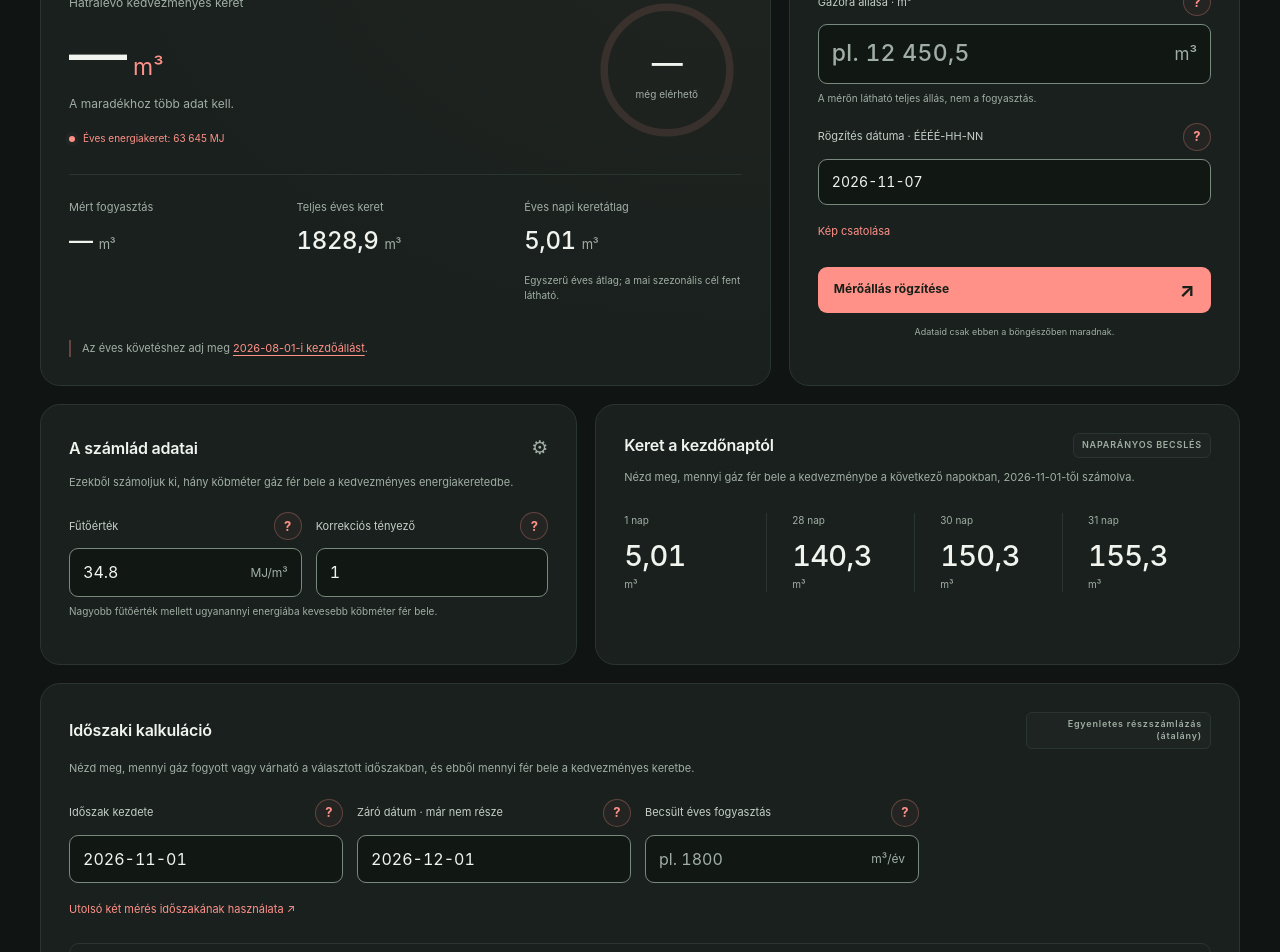
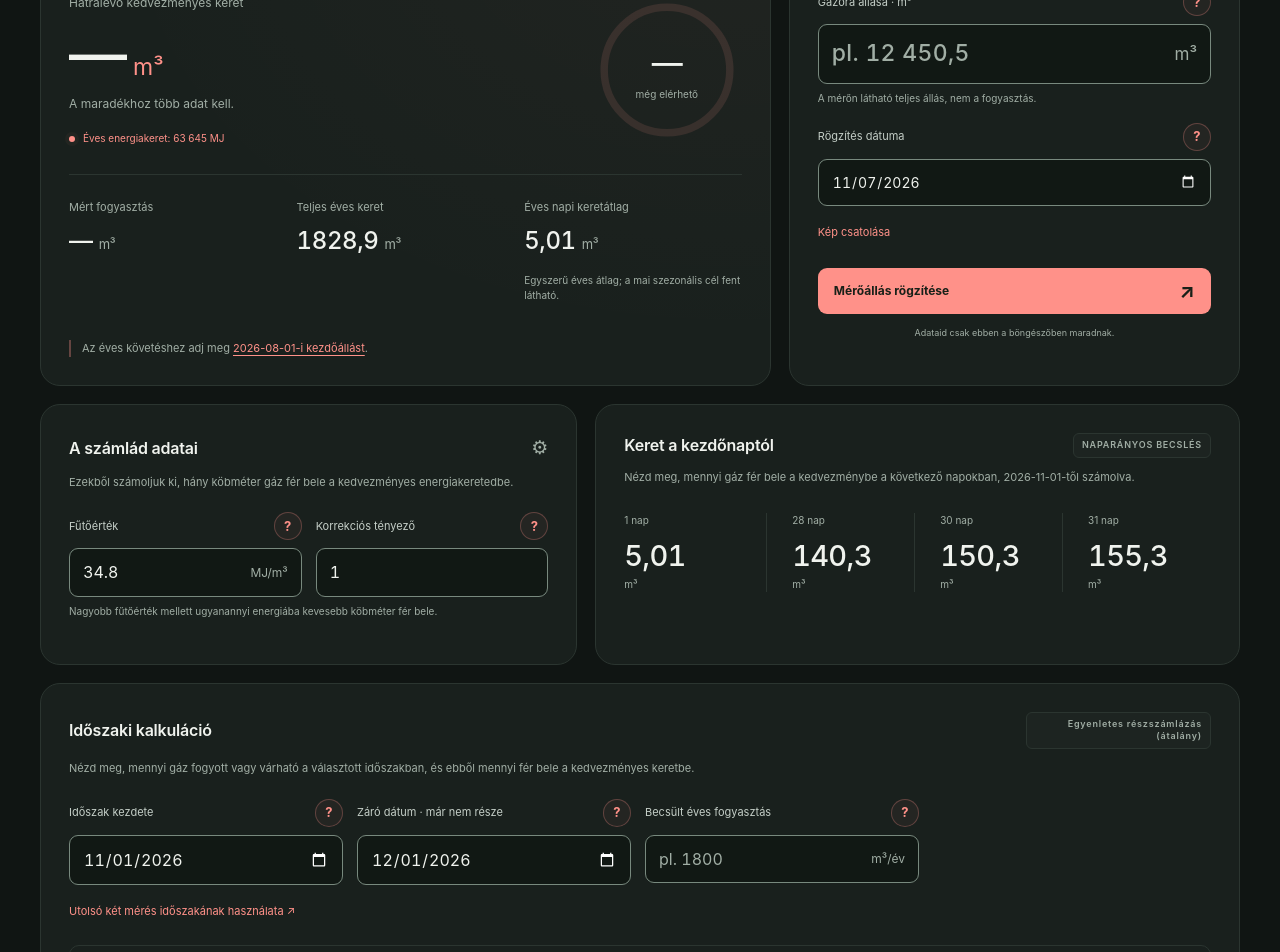
Before and after one commit to dombidav/cost-dash, a Svelte app: page / in a window 1280 px wide. Shown: the part 700-1652 px from the top of the page. Built offline with nearby package versions, Linux system fonts and the light colour scheme.

Commit message:
Use native date pickers for all date fields

```diff
--- a/src/components/Field.svelte
+++ b/src/components/Field.svelte
@@ -5,6 +5,9 @@
     id,
     label,
     value,
+    type = "text",
+    min,
+    max,
     unit = "",
     placeholder = "",
     decimal = false,
@@ -15,6 +18,9 @@
     id: string;
     label: string;
     value: string | number | null;
+    type?: "text" | "date";
+    min?: string;
+    max?: string;
     unit?: string;
     placeholder?: string;
     decimal?: boolean;
@@ -39,12 +45,15 @@
     <div class="field-input" class:input-unit={!!unit}>
       <input
         {id}
-        type="text"
-        inputmode={decimal ? "decimal" : "text"}
+        {type}
+        {min}
+        {max}
+        inputmode={type === "text" ? (decimal ? "decimal" : "text") : undefined}
         bind:value={draft}
         {placeholder}
         autocomplete="off"
-        onblur={commit}
+        onblur={type === "date" ? undefined : commit}
+        onchange={type === "date" ? commit : undefined}
         aria-invalid={!!error}
         aria-describedby={`${unit ? `${id}-unit ` : ""}${id}-help${error ? ` ${id}-error` : ""}`}
       />{#if unit}<span id={`${id}-unit`}>{unit}</span>{/if}
--- a/src/components/ReadingLog.svelte
+++ b/src/components/ReadingLog.svelte
@@ -6,7 +6,7 @@
   import type { Photo } from "../lib/photos";
   import { A2_PEAK_HELP } from "../lib/field-help";
   import { fmt } from "../lib/format";
-  import { days, sortByDate } from "../calendar";
+  import { days, sortByDate, today } from "../calendar";
   let {
     id,
     readingId,
@@ -151,10 +151,13 @@
             {@const previous = ordered[pageEnd - rowIndex - 2]}
             <!-- svelte-ignore a11y_no_redundant_roles (Rows are grids on mobile.) -->
             <tr role="row">
-              <td role="cell">
+              <td role="cell" class="history-date">
                 <span class="history-cell-label" aria-hidden="true">Dátum</span>
                 <Field
                   id={`${id}-${row.id}-date`}
+                  type="date"
+                  min="1900-01-01"
+                  max={today()}
                   label={`${row.date} mérés dátuma`}
                   value={row.date}
                   hiddenLabel
@@ -266,6 +269,11 @@
 </section>
 
 <style>
+  @media (max-width: 599px) {
+    .history-date {
+      grid-column: 1 / -1;
+    }
+  }
   .history-pagination {
     display: flex;
     flex-wrap: wrap;
--- a/src/electricity/ElectricityPage.svelte
+++ b/src/electricity/ElectricityPage.svelte
@@ -743,11 +743,9 @@
           {#if point.tariff === "A2"}A csúcs- és a völgyidős állás is szükséges.{/if}
         </p>
         <div class="field-label">
-          <label for="electricity-reading-date"
-            >Rögzítés dátuma · ÉÉÉÉ-HH-NN</label
-          ><Help
+          <label for="electricity-reading-date">Rögzítés dátuma</label><Help
             forId="electricity-reading-date"
-            label="Rögzítés dátuma · ÉÉÉÉ-HH-NN"
+            label="Rögzítés dátuma"
           />
         </div>
         <input
@@ -755,10 +753,12 @@
           aria-required="true"
           aria-invalid={formError?.field === "date"}
           aria-describedby={`electricity-reading-date-help${formError?.field === "date" ? " electricity-reading-error" : ""}`}
-          type="text"
-          maxlength="10"
+          type="date"
+          min="1900-01-01"
+          max={today()}
           bind:value={draft.date}
           onblur={saveDraft}
+          onchange={saveDraft}
           oninput={() => (formError = undefined)}
         />
         <p class="field-error" id="electricity-reading-error" role="alert">
@@ -822,11 +822,13 @@
         }}
       /><Field
         id="electricity-start"
+        type="date"
         label="Időszak kezdete"
         value={point.billing.start}
         oncommit={(v) => commit("start", v)}
       /><Field
         id="electricity-end"
+        type="date"
         label="Záró dátum · már nem része"
         value={point.billing.end}
         oncommit={(v) => commit("end", v)}
@@ -991,11 +993,13 @@
     <div class="e-aggregate-dates">
       <Field
         id="electricity-all-start"
+        type="date"
         label="Közös időszak kezdete"
         value={model.aggregate.start}
         oncommit={(v) => aggregate("start", v)}
       /><Field
         id="electricity-all-end"
+        type="date"
         label="Közös záró dátum · kizáró"
         value={model.aggregate.end}
         oncommit={(v) => aggregate("end", v)}
--- a/src/electricity/PointSettings.svelte
+++ b/src/electricity/PointSettings.svelte
@@ -280,6 +280,7 @@
               />
               <Field
                 id="electricity-effective"
+                type="date"
                 label="Díjak érvényessége ettől"
                 value={point.rates.effective}
                 oncommit={(v) => oncommit("effective", v)}
@@ -336,11 +337,13 @@
             <div class="advanced-grid">
               <Field
                 id="electricity-eligible-from"
+                type="date"
                 label="Lakossági jogosultság kezdete"
                 value={point.eligibleFrom}
                 oncommit={(v) => oncommit("eligibleFrom", v)}
               /><Field
                 id="electricity-eligible-to"
+                type="date"
                 label="Jogosultság vége · kizáró, ha van"
                 value={point.eligibleTo}
                 placeholder="Nem kötelező"
@@ -415,11 +418,13 @@
                   oncommit={(v) => oncommit("extraAnnual", v)}
                 /><Field
                   id="electricity-extra-from"
+                  type="date"
                   label="Többletkeret érvényes ettől"
                   value={point.extraFrom}
                   oncommit={(v) => oncommit("extraFrom", v)}
                 /><Field
                   id="electricity-extra-to"
+                  type="date"
                   label="Többletkeret vége · kizáró, ha van"
                   value={point.extraTo}
                   placeholder="Nem kötelező"
--- a/src/gas/GasPage.svelte
+++ b/src/gas/GasPage.svelte
@@ -423,9 +423,9 @@
       </div>
       <p class="field-hint">A mérőn látható teljes állás, nem a fogyasztás.</p>
       <div class="field-label">
-        <label for="gas-date">Rögzítés dátuma · ÉÉÉÉ-HH-NN</label><Help
+        <label for="gas-date">Rögzítés dátuma</label><Help
           forId="gas-date"
-          label="Rögzítés dátuma · ÉÉÉÉ-HH-NN"
+          label="Rögzítés dátuma"
         />
       </div>
       <input
@@ -433,10 +433,12 @@
         aria-required="true"
         aria-invalid={formError?.field === "date"}
         aria-describedby={`gas-date-help${formError?.field === "date" ? " gas-reading-error" : ""}`}
-        type="text"
+        type="date"
+        min="1900-01-01"
+        max={today()}
         bind:value={draft.date}
         onblur={saveDraft}
-        maxlength="10"
+        onchange={saveDraft}
         oninput={() => (formError = undefined)}
       />
       <p id="gas-reading-error" class="field-error" role="alert">
@@ -533,11 +535,13 @@
   <div class="billing-inputs">
     <Field
       id="gas-bill-start"
+      type="date"
       label="Időszak kezdete"
       value={model.billing.start}
       oncommit={(value) => billing("start", value)}
     /><Field
       id="gas-bill-end"
+      type="date"
       label="Záró dátum · már nem része"
       value={model.billing.end}
       oncommit={(value) => billing("end", value)}
--- a/src/gas/GasStats.svelte
+++ b/src/gas/GasStats.svelte
@@ -75,7 +75,7 @@
     { key: "low", label: "Kedvezményes bruttó díj · Ft/MJ", decimal: true },
     { key: "high", label: "Keret feletti bruttó díj · Ft/MJ", decimal: true },
     { key: "annualBase", label: "Éves alapdíj · Ft", decimal: true },
-    { key: "effective", label: "Díjak érvényessége ettől · ÉÉÉÉ-HH-NN" },
+    { key: "effective", label: "Díjak érvényessége ettől" },
     {
       key: "area",
       label: "Fűtött alapterület · m² (nem kötelező)",
@@ -115,6 +115,7 @@
     <div class="stats-input-grid">
       {#each settings as field (field.key)}<Field
           id={`gas-stat-${field.key}`}
+          type={field.key === "effective" ? "date" : "text"}
           label={field.label}
           value={model.stats[field.key]}
           decimal={field.decimal}
--- a/src/style.css
+++ b/src/style.css
@@ -779,7 +779,8 @@ td input {
   padding: 8px;
   width: 142px;
 }
-td input[type="text"] {
+td input[type="text"],
+td input[type="date"] {
   width: 100%;
   max-width: 170px;
 }
@@ -1166,7 +1167,8 @@ footer {
     min-width: 0;
   }
   td input,
-  td input[type="text"] {
+  td input[type="text"],
+  td input[type="date"] {
     width: 100%;
     max-width: none;
     min-height: 44px;
```
Also changed, not shown: src/lib/field-help.ts (+5 -5 lines).
